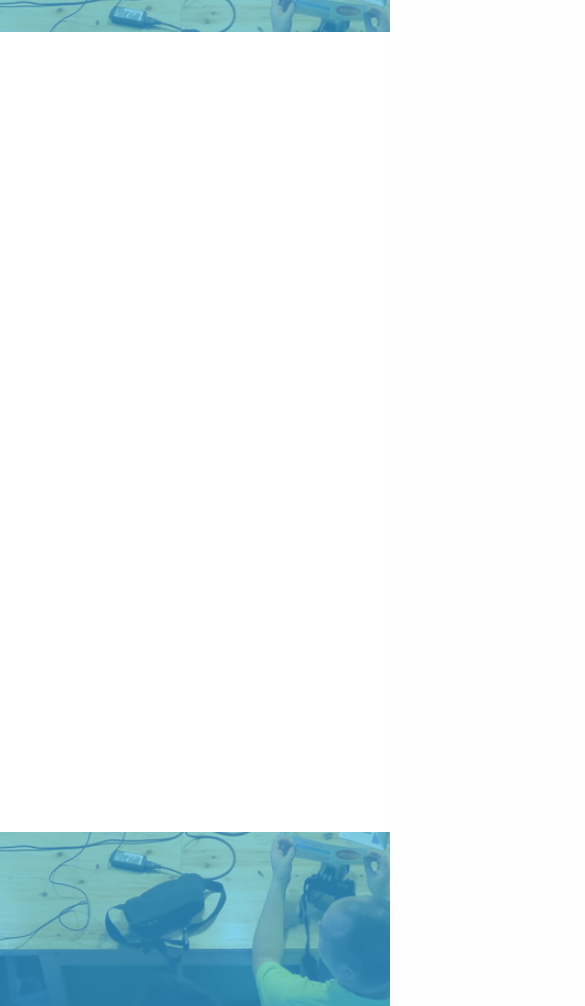
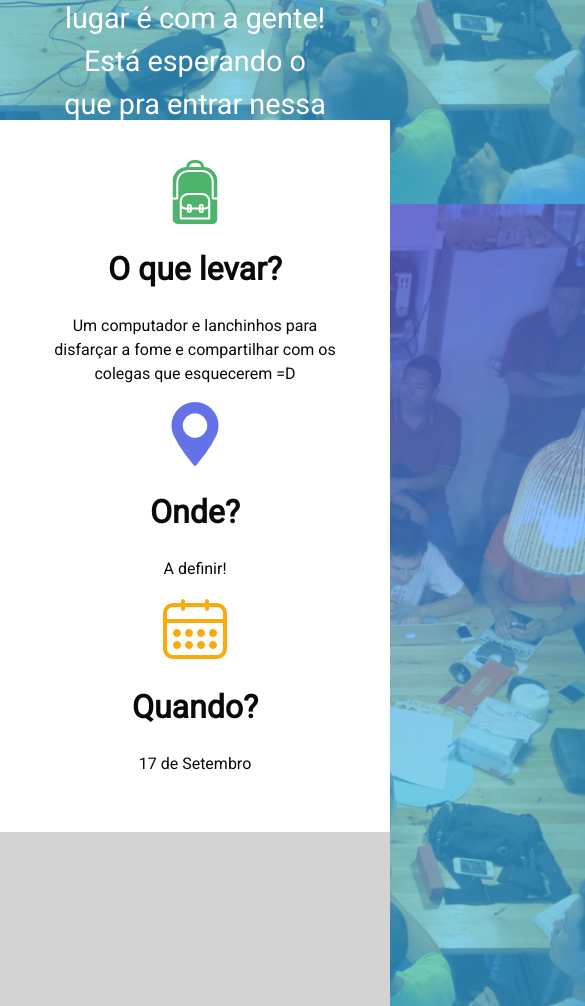
Before and after one commit to gustavoiha/Eventer, a website: page views/app.html in a window 390 px wide. Shown: the part 640-1646 px from the top of the page, 585 px wide, since content can reach past the window. Drawn offline with nearby package versions, Linux system fonts and the light colour scheme.

Commit message:
Update views

```diff
--- a/public/css/app.css
+++ b/public/css/app.css
@@ -5,6 +5,32 @@
     padding: 10px;
     border: 1px solid #ccc;
     box-shadow: 0px 3px 6px #ccc;
+}
+
+.center {
+    margin: auto;
+    width: 70%;
+    padding: 5px;
+}
+
+.text-center {
+  text-align: center;
+}
+
+.title {
+  color: white;
+  font-size: 4em;
+  font-weight: bold;
+}
+
+.subtitle {
+  color: white;
+  font-size: 1.8em;
+}
+
+.container {
+  width: 100%;
+  padding: 40px;
 }
 
 button {
@@ -20,17 +46,29 @@ body {
   background-size: cover;
   background-attachment: fixed;
   background-position: center;
+  font-family: 'Roboto', sans-serif;;
+}
+
+section {
+  display: flex;
+  align-items: center;
 }
 
 #main-section {
-  height: 600px;
+  height: 90vh;
+}
+
+#when-section {
+  height:auto;
+  background-color: white;
 }
 
 #details-section {
-  height: 800px;
-  background-color: white;
+  height:70vh;
+  background-color: lightgrey;
 }
 
 #bottom-section {
-  height: 500px;
+  height: 80vh;
+  background-color: lightblue;
 }
--- /dev/null
+++ b/public/css/flexbox.css
@@ -0,0 +1,98 @@
+.cols {
+  clear: both;
+}
+.cols:after {
+  visibility: hidden;
+  display: block;
+  font-size: 0;
+  content: " ";
+  clear: both;
+  height: 0;
+}
+.cols > div {
+  -moz-box-sizing: border-box;
+  -webkit-box-sizing: border-box;
+  box-sizing: border-box;
+  min-height: 1px;
+}
+@media screen and (max-width: 767px) {
+  .cols {
+    display: -webkit-box;
+    display: -moz-box;
+    display: -ms-flexbox;
+    display: -webkit-flex;
+    display: flex;
+    -moz-box-orient: vertical;
+    -webkit-box-orient: vertical;
+    -ms-box-orient: vertical;
+    -webkit-flex-direction: column;
+    flex-direction: column;
+  }
+  .cols > div {
+    float: none !important;
+    width: 100%;
+    padding-left: 0 !important;
+    padding-right: 0 !important;
+  }
+}
+
+.col_one_third {
+  float: left;
+  width: 33.33%;
+  padding: 0 1em;
+}
+
+.col_two_thirds {
+  float: left;
+  width: 66.67%;
+  padding: 0 1em;
+}
+
+.col_one_third:first-of-type {
+  clear: left;
+  padding: 0 2.077em 0 0;
+}
+.col_one_third:last-of-type {
+  clear: right;
+  padding: 0 0 0 2.077em;
+}
+
+.col_two_thirds:first-of-type {
+  clear: left;
+  padding-left: 0;
+}
+.col_two_thirds:last-of-type {
+  clear: right;
+  padding-right: 0;
+}
+
+@media screen and (max-width: 767px) {
+  .media_xs_order_one {
+    -webkit-box-ordinal-group: 1;
+    -moz-box-ordinal-group: 1;
+    -ms-flex-order: 0;
+    -webkit-order: 0;
+    order: 0;
+  }
+
+  .media_xs_order_two {
+    -webkit-box-ordinal-group: 2;
+    -moz-box-ordinal-group: 2;
+    -ms-flex-order: 1;
+    -webkit-order: 1;
+    order: 1;
+  }
+
+  .media_xs_order_three {
+    -webkit-box-ordinal-group: 3;
+    -moz-box-ordinal-group: 3;
+    -ms-flex-order: 2;
+    -webkit-order: 2;
+    order: 2;
+  }
+}
+
+.cols > div div {
+  margin-bottom: 2em;
+  padding: 1.5em;
+}
--- a/views/app.html
+++ b/views/app.html
@@ -2,21 +2,44 @@
 <html>
 <head>
     <title>Eventer</title>
-    <script src="https://npmcdn.com/vue/dist/vue.js"></script>
+    <script src="https://npmcdn.com/vue/dist/vue.min.js"></script>
     <link type="text/css" rel="stylesheet" href="/css/foundation.min.css">
     <link type="text/css" rel="stylesheet" href="/css/app.css">
+    <link type="text/css" rel="stylesheet" href="/css/flexbox.css">
+    <link href="https://fonts.googleapis.com/css?family=Roboto" rel="stylesheet">
 </head>
 <body>
 <div id="app">
 
-  <input type="text" id="name-input" v-model="user.name">
-  <input type="text" id="email-input" v-model="user.email">
-  <input type="text" id="email-confirm-input" v-model="user.emailConfirm">
-
-  <button class="small-6 column" v-on:click="submit"> Submit </button>
-
   <section id="main-section">
 
+    <div class="center text-center">
+      <p class="title">Encontro de programação!</p>
+      <p class="subtitle">Quer aprender a programar de uma forma divertida, colaborativa e desafiadora? Seu lugar é com a gente! Está esperando o que pra entrar nessa cultura digital que não para de crescer? ;-D</p>
+    </div>
+
+  </section>
+
+  <section id="when-section">
+    <div class="container">
+      <div class="cols text-center">
+        <div class='col_one_third media_xs_order_two'>
+          <img src="/src/images/icon-location.png">
+          <h1>Onde?</h1>
+          <p>A definir!</p>
+        </div>
+        <div class='col_one_third media_xs_order_three'>
+          <img src="/src/images/icon-calendar.png">
+          <h1>Quando?</h1>
+          <p>17 de Setembro</p>
+        </div>
+        <div class='col_one_third media_xs_order_one'>
+          <img src="/src/images/icon-backpack.png">
+          <h1>O que levar?</h1>
+          <p>Um computador e lanchinhos para disfarçar a fome e compartilhar com os colegas que esquecerem =D</p>
+        </div>
+      </div>
+    </div>
   </section>
 
   <section id="details-section">
@@ -25,6 +48,12 @@
 
   <section id="bottom-section">
 
+    <input type="text" id="name-input" v-model="user.name">
+    <input type="text" id="email-input" v-model="user.email">
+    <input type="text" id="email-confirm-input" v-model="user.emailConfirm">
+
+    <button class="small-6 column" v-on:click="submit"> Submit </button>
+
   </section>
 
 </div>
```
Also changed, not shown: public/src/images/icon-backpack.png (added), public/src/images/icon-calendar.png (added), public/src/images/icon-location.png (added).
